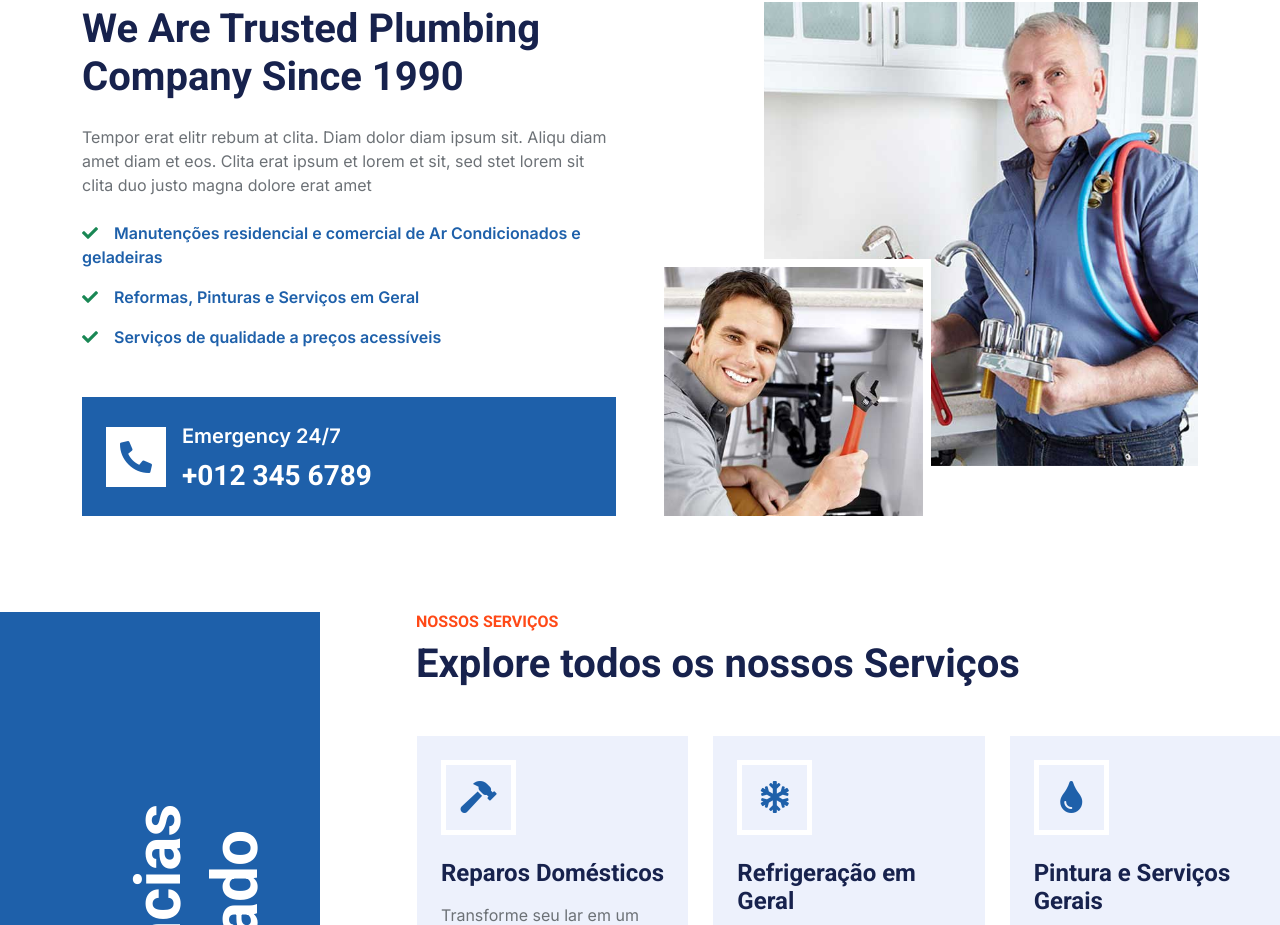
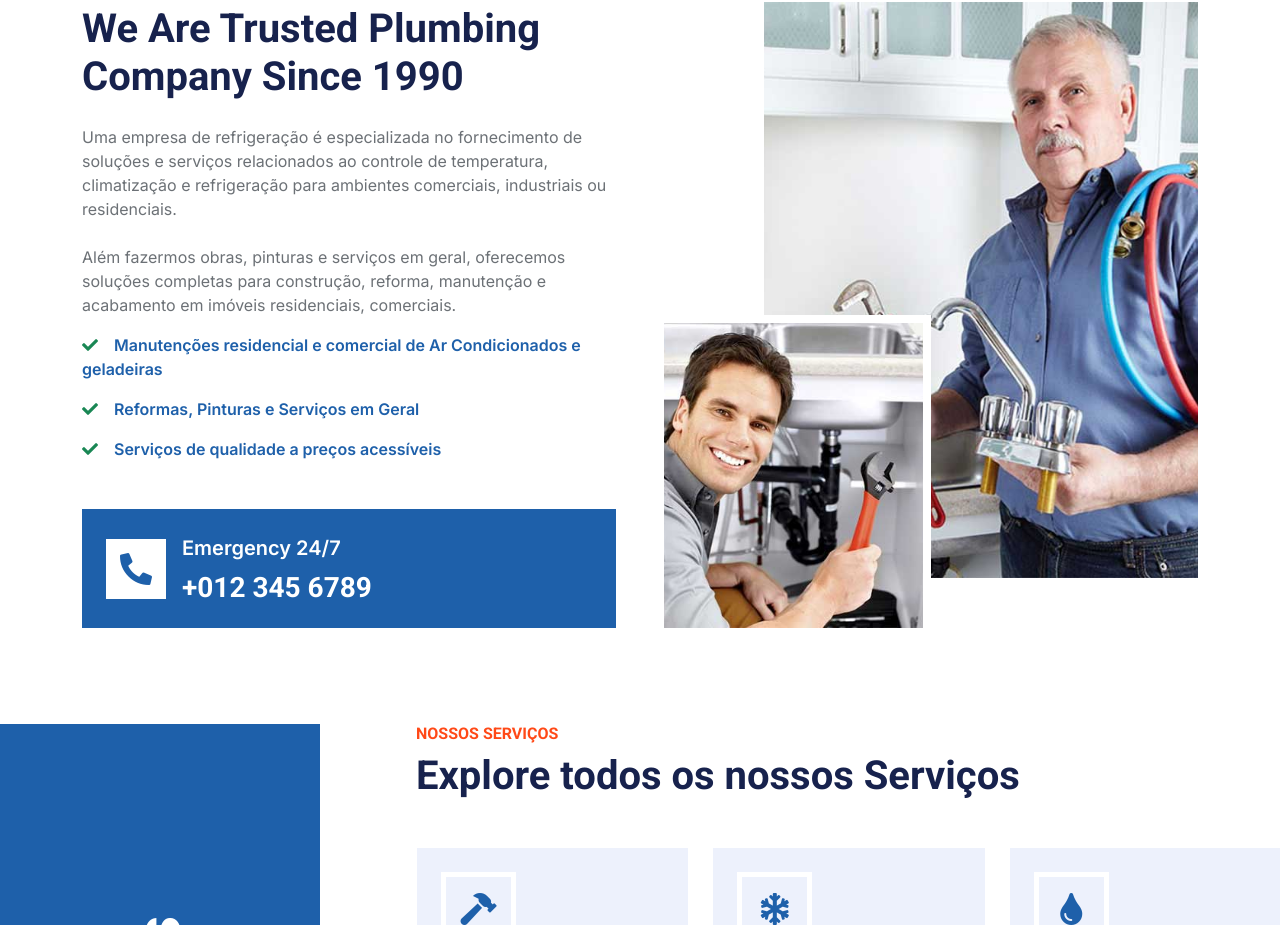
Before and after one commit to mariioreiis/Template-site-refrigeracao, a plain HTML site: page index.html in a window 1280 px wide. Shown: the part 1393-2318 px from the top of the page. Drawn offline with nearby package versions, Linux system fonts and the light colour scheme.

Commit message:
Ajuste na index

```diff
--- a/index.html
+++ b/index.html
@@ -177,7 +177,8 @@
                 <div class="col-lg-6 wow fadeInUp" data-wow-delay="0.1s">
                     <h6 class="text-secondary text-uppercase">Sobre Nós</h6>
                     <h1 class="mb-4">We Are Trusted Plumbing Company Since 1990</h1>
-                    <p class="mb-4">Tempor erat elitr rebum at clita. Diam dolor diam ipsum sit. Aliqu diam amet diam et eos. Clita erat ipsum et lorem et sit, sed stet lorem sit clita duo justo magna dolore erat amet</p>
+                    <p class="mb-4">Uma empresa de refrigeração é especializada no fornecimento de soluções e serviços relacionados ao controle de temperatura, climatização e refrigeração para ambientes comerciais, industriais ou residenciais.</p>
+                    <p>Além fazermos obras, pinturas e serviços em geral, oferecemos soluções completas para construção, reforma, manutenção e acabamento em imóveis residenciais, comerciais.</p>
                     <p class="fw-medium text-primary"><i class="fa fa-check text-success me-3"></i>Manutenções residencial e comercial de Ar Condicionados e geladeiras</p>
                     <p class="fw-medium text-primary"><i class="fa fa-check text-success me-3"></i>Reformas, Pinturas e Serviços em Geral</p>
                     <p class="fw-medium text-primary"><i class="fa fa-check text-success me-3"></i>Serviços de qualidade a preços acessíveis</p>
```
